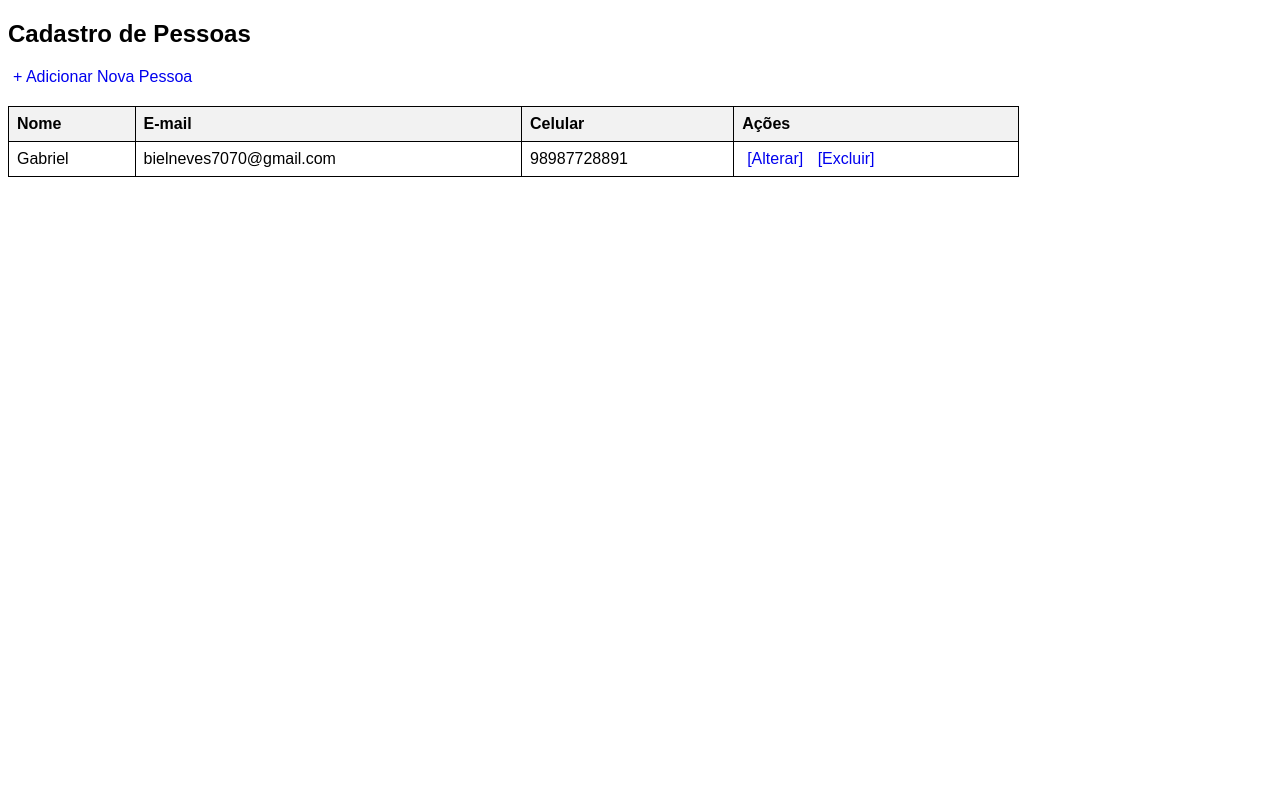
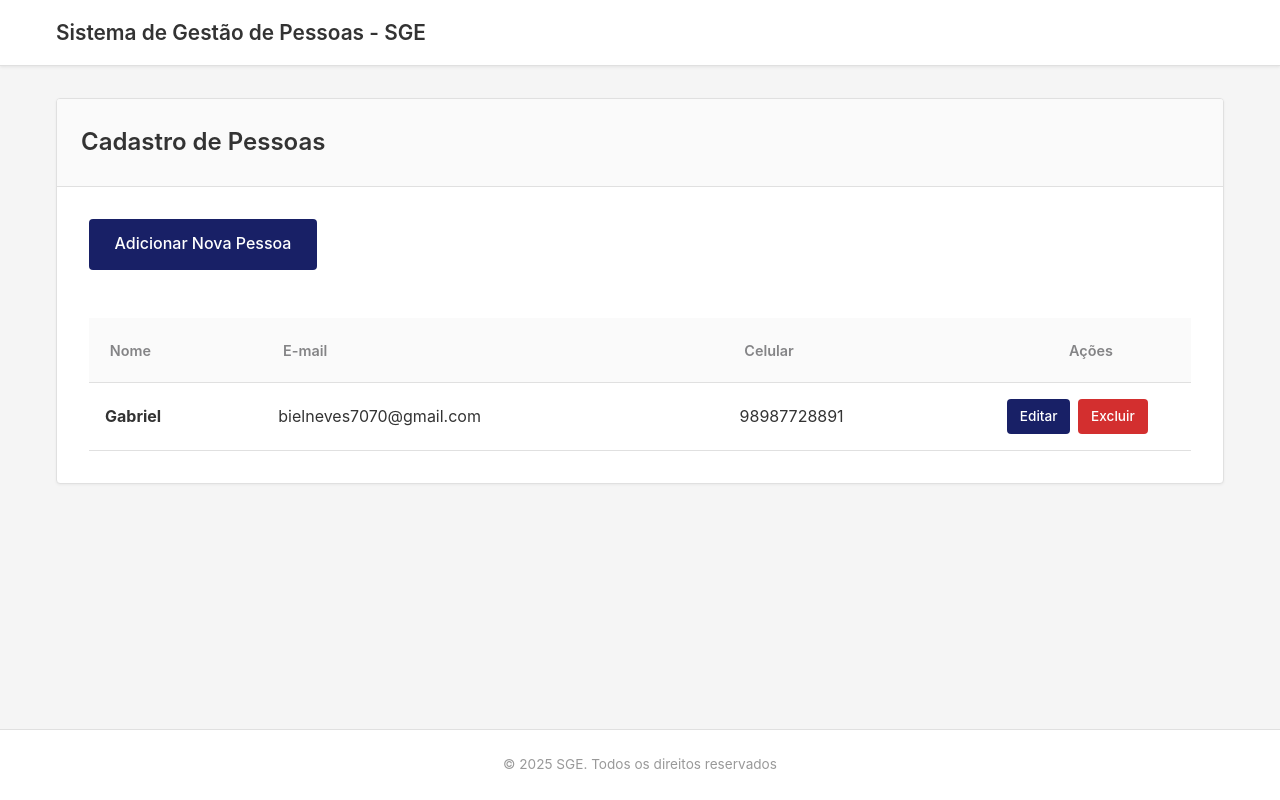
Before and after one commit to clailtondev/SGE, a Django app: page /pessoas/ in a window 1280 px wide. Run offline with Django 5.2, Linux system fonts and the light colour scheme; data comes from the database, SQL or seed files in the repository; both versions use the stored data as it was after the commit.

Commit message:
editando design

```diff
--- /dev/null
+++ b/sge/templates/base.html
@@ -0,0 +1,371 @@
+<!DOCTYPE html>
+<html lang="PT-br">
+<head>
+    <meta charset="UTF-8">
+    <meta name="viewport" content="width=device-width, initial-scale=1.0">
+    <title>SGE - Sistema de Gestão</title>
+    <style>
+        * {
+            margin: 0;
+            padding: 0;
+            box-sizing: border-box;
+        }
+
+        body {
+            font-family: -apple-system, BlinkMacSystemFont, 'Segoe UI', Roboto, 'Helvetica Neue', Arial, sans-serif;
+            background-color: #f5f5f5;
+            color: #333;
+            line-height: 1.6;
+            min-height: 100vh;
+            display: flex;
+            flex-direction: column;
+        }
+
+        nav {
+            background-color: #fff;
+            border-bottom: 1px solid #e0e0e0;
+            padding: 1rem 0;
+            box-shadow: 0 1px 3px rgba(0, 0, 0, 0.08);
+        }
+
+        nav .container {
+            max-width: 1200px;
+            margin: 0 auto;
+            padding: 0 1rem;
+            display: flex;
+            align-items: center;
+            justify-content: space-between;
+        }
+
+        .navbar-brand {
+            font-size: 1.3rem;
+            font-weight: 600;
+            color: #333;
+            text-decoration: none;
+        }
+
+        .navbar-text {
+            font-size: 0.9rem;
+            color: #666;
+        }
+
+        .container-main {
+            flex: 1;
+            padding: 2rem 1rem;
+            max-width: 1200px;
+            margin: 0 auto;
+            width: 100%;
+        }
+
+        .card {
+            background: #fff;
+            border: 1px solid #e0e0e0;
+            border-radius: 4px;
+            overflow: hidden;
+            box-shadow: 0 1px 3px rgba(0, 0, 0, 0.05);
+        }
+
+        .card-header {
+            background-color: #fafafa;
+            border-bottom: 1px solid #e0e0e0;
+            padding: 1.5rem;
+        }
+
+        .card-header h2 {
+            margin: 0;
+            font-size: 1.5rem;
+            font-weight: 600;
+            color: #333;
+        }
+
+        .card-body {
+            padding: 2rem;
+        }
+
+        .btn {
+            display: inline-block;
+            padding: 0.6rem 1.2rem;
+            border: none;
+            border-radius: 4px;
+            font-size: 0.95rem;
+            font-weight: 500;
+            cursor: pointer;
+            transition: background-color 0.2s ease;
+            text-decoration: none;
+            text-align: center;
+            white-space: nowrap;
+        }
+
+        .btn-primary {
+            background-color: #182066;
+            color: #fff;
+        }
+
+        .btn-primary:hover {
+            background-color: #324faf;
+        }
+
+        .btn-secondary {
+            background-color: #e0e0e0;
+            color: #010102;
+        }
+
+        .btn-secondary:hover {
+            background-color: #d0d0d0;
+        }
+
+        .btn-danger {
+            background-color: #d32f2f;
+            color: #fff;
+        }
+
+        .btn-danger:hover {
+            background-color: #b71c1c;
+        }
+
+        .btn-success {
+            background-color: #12184d;
+            color: #fff;
+        }
+
+        .btn-success:hover {
+            background-color: #304d9e;
+        }
+
+        .btn-sm {
+            padding: 0.4rem 0.8rem;
+            font-size: 0.85rem;
+        }
+
+        .btn-lg {
+            padding: 0.8rem 1.6rem;
+            font-size: 1rem;
+        }
+
+        .table {
+            width: 100%;
+            border-collapse: collapse;
+            margin-top: 1.5rem;
+        }
+
+        .table thead {
+            background-color: #fafafa;
+            border-bottom: 1px solid #e0e0e0;
+        }
+
+        .table th {
+            padding: 1.30rem;
+            text-align: left;
+            font-weight: 600;
+            color: #848486;
+            font-size: 0.9rem;
+        }
+
+        .table td {
+            padding: 1rem;
+            border-bottom: 1px solid #e0e0e0;
+        }
+
+        .table tbody tr:hover {
+            background-color: #fafafa;
+        }
+
+        .action-buttons {
+            display: flex;
+            gap: 0.5rem;
+            flex-wrap: wrap;
+        }
+
+        .action-buttons a {
+            display: inline-block;
+        }
+
+        .empty-state {
+            text-align: center;
+            padding: 3rem 1rem;
+            color: #999;
+        }
+
+        .empty-state p {
+            margin: 0.5rem 0;
+        }
+
+        .form-group {
+            margin-bottom: 0.6rem;
+        }
+
+        .form-label {
+            display: block;
+            margin-bottom: 0.35rem;
+            font-weight: 600;
+            color: #333;
+            font-size: 0.95rem;
+        }
+
+
+        input[type="text"],
+        input[type="email"],
+        input[type="tel"],
+        textarea,
+        select {
+            width: 100%;
+            padding: 0.75rem 1rem;
+            border: 1px solid #d6d6d6;
+            border-radius: 8px;
+            background-color: #ffffff;
+            font-size: 1rem;
+            color: #222;
+            box-shadow: inset 0 -1px 0 rgba(0,0,0,0.02);
+            transition: border-color 0.18s ease, box-shadow 0.18s ease, transform 0.06s;
+        }
+
+        input::placeholder,
+        textarea::placeholder {
+            color: #9aa0a6;
+        }
+
+        input:hover,
+        textarea:hover,
+        select:hover {
+            border-color: #cfcfcf;
+        }
+
+        input:focus,
+        textarea:focus,
+        select:focus {
+            outline: none;
+            border-color: #333333;
+            box-shadow: 0 6px 20px rgba(51,51,51,0.06);
+            background-color: #ffffff;
+        }
+
+
+        .form-control-sm {
+            padding: 0.45rem 0.7rem;
+            font-size: 0.9rem;
+            border-radius: 6px;
+        }
+
+        .form-actions {
+            display: flex;
+            gap: 1rem;
+            margin-top: 2rem;
+            justify-content: flex-end;
+        }
+
+        .form-actions .btn {
+            min-width: 120px;
+        }
+
+        .add-button {
+            margin-bottom: 1.5rem;
+        }
+
+        .alert {
+            padding: 1rem;
+            border-radius: 4px;
+            margin-bottom: 1.5rem;
+            border-left: 4px solid;
+        }
+
+        .alert-success {
+            background-color: #f1f8e9;
+            border-left-color: #388e3c;
+            color: #33691e;
+        }
+
+        .alert-danger {
+            background-color: #ffebee;
+            border-left-color: #d32f2f;
+            color: #b71c1c;
+        }
+
+        .alert-warning {
+            background-color: #fff3e0;
+            border-left-color: #f57c00;
+            color: #e65100;
+        }
+
+        .alert-info {
+            background-color: #e1f5fe;
+            border-left-color: #0288d1;
+            color: #01579b;
+        }
+
+        footer {
+            background-color: #fff;
+            border-top: 1px solid #e0e0e0;
+            text-align: center;
+            padding: 1.5rem;
+            color: #999;
+            font-size: 0.85rem;
+            margin-top: auto;
+        }
+
+        .table-responsive {
+            overflow-x: auto;
+        }
+
+        @media (max-width: 768px) {
+            .container-main {
+                padding: 1rem 0.5rem;
+            }
+
+            .card-header {
+                padding: 1.2rem;
+            }
+
+            .card-header h2 {
+                font-size: 1.2rem;
+            }
+
+            .card-body {
+                padding: 1.5rem;
+            }
+
+            .table {
+                font-size: 0.9rem;
+            }
+
+            .table th,
+            .table td {
+                padding: 0.75rem;
+            }
+
+            .form-actions {
+                flex-direction: column-reverse;
+            }
+
+            .form-actions .btn {
+                width: 100%;
+                min-width: unset;
+            }
+
+            .action-buttons {
+                flex-direction: column;
+            }
+
+            .action-buttons a {
+                width: 100%;
+            }
+        }
+    </style>
+</head>
+<body>
+
+    <nav>
+        <div class="container">
+            <a class="navbar-brand" href="{% url 'lista_pessoas' %}">Sistema de Gestão de Pessoas - SGE</a>
+        </div>
+    </nav>
+
+
+    <div class="container-main">
+        {% block content %}{% endblock %}
+    </div>
+
+    <footer>
+        <p>&copy; 2025 SGE. Todos os direitos reservados</p>
+    </footer>
+</body>
+</html>
--- a/sge/templates/pessoas/lista.html
+++ b/sge/templates/pessoas/lista.html
@@ -1,47 +1,60 @@
-<!DOCTYPE html>
-<html lang="pt-br">
-<head>
-    <meta charset="UTF-8">
-    <title>Lista de Pessoas | SGE</title>
-    <style>
-        body { font-family: Arial, sans-serif; }
-        table { border-collapse: collapse; width: 80%; margin-top: 20px; }
-        th, td { border: 1px solid #000; padding: 8px; text-align: left; }
-        th { background-color: #f2f2f2; }
-        a { text-decoration: none; margin: 0 5px; }
-    </style>
-</head>
-<body>
-    <h2>Cadastro de Pessoas</h2>
+{% extends "base.html" %}
 
-    <p><a href="{% url 'criar_pessoa' %}">+ Adicionar Nova Pessoa</a></p>
+{% block title %}Lista de Pessoas | SGE{% endblock %}
 
-    <table>
+{% block content %}
+<div class="card">
+    <div class="card-header">
+        <h2><i class="fas fa-list-ul"></i> Cadastro de Pessoas</h2>
+    </div>
+    <div class="card-body">
+        <div class="add-button">
+            <a href="{% url 'criar_pessoa' %}" class="btn btn-primary btn-lg">
+                <i class="fas fa-plus"></i> Adicionar Nova Pessoa
+            </a>
+        </div>
+
+        {% if pessoas %}
+        <div class="table-responsive">
+            <table class="table table-hover">
                 <thead>
                     <tr>
-                <th>Nome</th>
-                <th>E-mail</th>
-                <th>Celular</th>
-                <th>Ações</th>
+                        <th><i class="fas fa-user"></i>Nome</th>
+                        <th><i class="fas fa-envelope"></i>E-mail</th>
+                        <th><i class="fas fa-mobile-alt"></i>Celular</th>
+                        <th style="width: 200px; text-align: center;">Ações</th>
                     </tr>
                 </thead>
                 <tbody>
                     {% for pessoa in pessoas %}
                     <tr>
-                <td>{{ pessoa.nome }}</td>
+                        <td>
+                            <strong>{{ pessoa.nome }}</strong>
+                        </td>
                         <td>{{ pessoa.email }}</td>
                         <td>{{ pessoa.celular }}</td>
                         <td>
-                    <a href="{% url 'alterar_pessoa' pessoa.id %}">[Alterar]</a>
-                    <a href="{% url 'excluir_pessoa' pessoa.id %}">[Excluir]</a>
+                            <div class="action-buttons">
+                                <a href="{% url 'alterar_pessoa' pessoa.id %}" class="btn btn-sm btn-primary">
+                                    <i class="fas fa-edit"></i> Editar
+                                </a>
+                                <a href="{% url 'excluir_pessoa' pessoa.id %}" class="btn btn-sm btn-danger" onclick="return confirm('Tem certeza que deseja excluir {{ pessoa.nome }}?');">
+                                    <i class="fas fa-trash"></i> Excluir
+                                </a>
+                            </div>
                         </td>
-            </tr>
-            {% empty %}
-            <tr>
-                <td colspan="4">Nenhuma pessoa cadastrada.</td>
                     </tr>
                     {% endfor %}
                 </tbody>
             </table>
-</body>
-</html>
+        </div>
+        {% else %}
+        <div class="empty-state">
+            <i class="fas fa-inbox"></i>
+            <p><strong>Nenhuma pessoa cadastrada</strong></p>
+            <p style="color: #9ca3af;">Clique em "Adicionar Nova Pessoa" para começar</p>
+        </div>
+        {% endif %}
+    </div>
+</div>
+{% endblock %}
```
Also changed, not shown: sge/templates/pessoas/criar.html (+58 -16 lines), db.sqlite3. Lines whose indentation alone changed are shown as unchanged.
